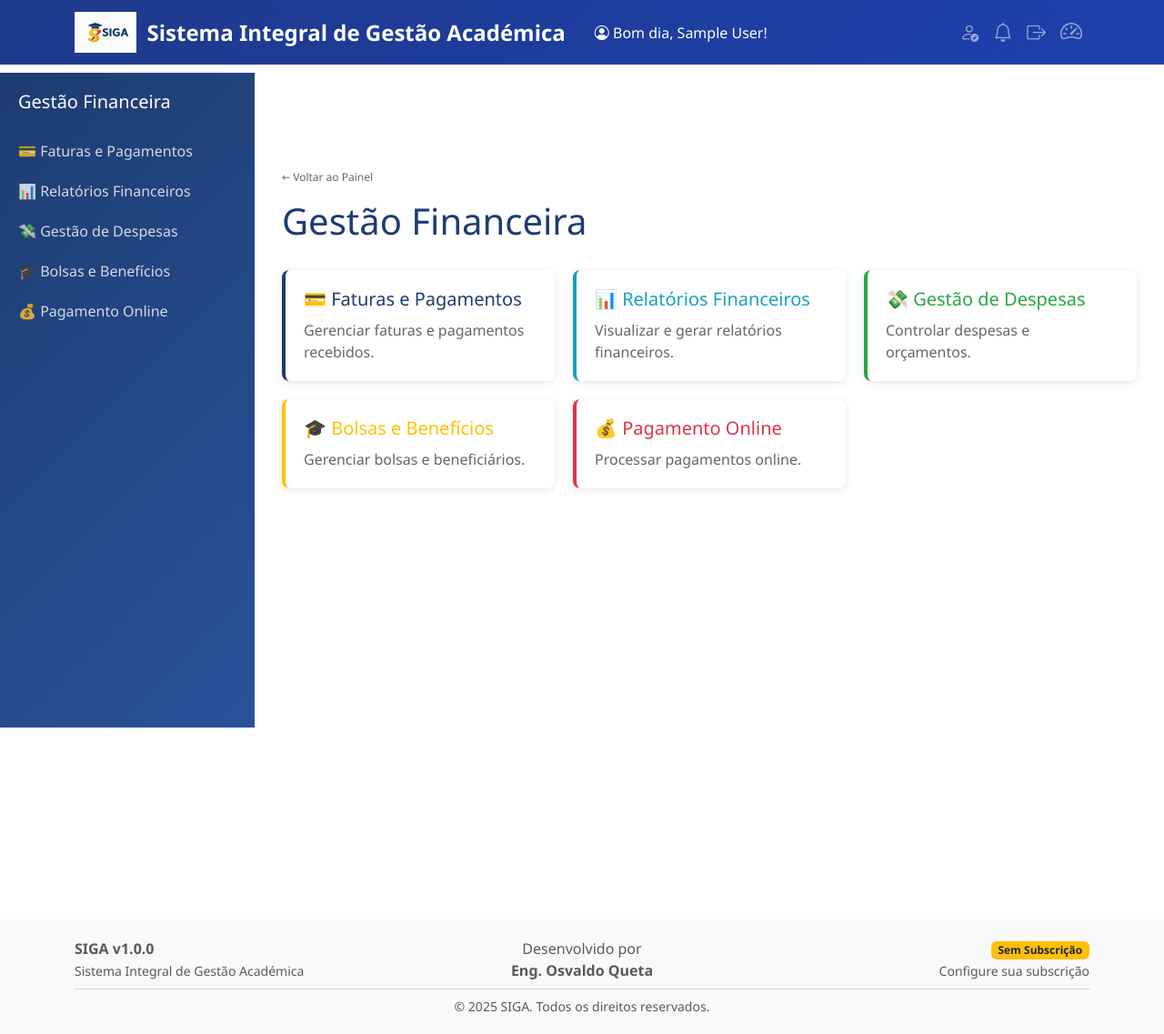
After one commit to OsvaldoFernando/SIGE-QUETA, a Django app: page /gestao-financeira/ in a window 1280 px wide. The commit adds this page. Shown: the whole page at 91% size. Run offline with Django 5.2, Linux system fonts and the light colour scheme; the visitor is signed in with stand-in values (Sample User, id 1); data that the repository does not hold is empty.

Commit message:
Add financial management section with payment and reporting tools
Implement the "Gestão Financeira" section, including views and URLs for Faturas e Pagamentos, Relatórios Financeiros, Gestão de Despesas, Bolsas e Benefícios, and Pagamento Online, and update the main navigation.

Replit-Commit-Author: Agent
Replit-Commit-Session-Id: 503e52ed-ed43-4bc1-a048-ea9a5f2c89ad
Replit-Commit-Checkpoint-Type: full_checkpoint
Replit-Commit-Event-Id: cfb92933-b772-4a0b-9965-f79b7a355b0d
Replit-Commit-Screenshot-Url: https://storage.googleapis.com/screenshot-production-us-central1/983906c9-ba4f-4628-80fa-a508cd9477a3/503e52ed-ed43-4bc1-a048-ea9a5f2c89ad/JuFw8p8
Replit-Helium-Checkpoint-Created: true

```diff
--- /dev/null
+++ b/core/templates/core/gestao_financeira.html
@@ -0,0 +1,62 @@
+{% extends 'core/base.html' %}
+
+{% block title %}Gestão Financeira - SIGA{% endblock %}
+
+{% block content %}
+<div class="container-fluid p-0">
+    <div style="display: flex; min-height: 100vh; margin-top: 80px;">
+        <div style="width: 280px; background: linear-gradient(135deg, #1e3c72 0%, #2a5298 100%); padding: 20px; position: fixed; left: 0; top: 80px; height: calc(100vh - 80px); overflow-y: auto;">
+            <h5 style="color: #fff; margin-bottom: 20px;">Gestão Financeira</h5>
+            <ul style="list-style: none; padding: 0; margin: 0;">
+                <li><a href="{% url 'faturas_pagamentos' %}" class="nav-link" style="color: rgba(255,255,255,0.8); padding: 10px 0; display: block; text-decoration: none;">💳 Faturas e Pagamentos</a></li>
+                <li><a href="{% url 'relatorios_financeiros' %}" class="nav-link" style="color: rgba(255,255,255,0.8); padding: 10px 0; display: block; text-decoration: none;">📊 Relatórios Financeiros</a></li>
+                <li><a href="{% url 'gestao_despesas' %}" class="nav-link" style="color: rgba(255,255,255,0.8); padding: 10px 0; display: block; text-decoration: none;">💸 Gestão de Despesas</a></li>
+                <li><a href="{% url 'bolsas_beneficios' %}" class="nav-link" style="color: rgba(255,255,255,0.8); padding: 10px 0; display: block; text-decoration: none;">🎓 Bolsas e Benefícios</a></li>
+                <li><a href="{% url 'pagamento_online' %}" class="nav-link" style="color: rgba(255,255,255,0.8); padding: 10px 0; display: block; text-decoration: none;">💰 Pagamento Online</a></li>
+            </ul>
+        </div>
+
+        <div style="margin-left: 280px; flex: 1; padding: 30px;">
+            <a href="{% url 'painel_principal' %}" style="text-decoration: none; color: #666; font-size: 12px; margin-bottom: 15px; display: inline-block;">← Voltar ao Painel</a>
+            <h1 style="color: #1e3c72; margin-bottom: 30px;">Gestão Financeira</h1>
+
+            <div style="display: grid; grid-template-columns: repeat(auto-fit, minmax(300px, 1fr)); gap: 20px;">
+                <a href="{% url 'faturas_pagamentos' %}" style="text-decoration: none;">
+                    <div style="background: white; padding: 20px; border-radius: 8px; box-shadow: 0 2px 8px rgba(0,0,0,0.1); border-left: 4px solid #1e3c72; transition: all 0.3s; cursor: pointer;" onmouseover="this.style.boxShadow='0 4px 12px rgba(0,0,0,0.15)'" onmouseout="this.style.boxShadow='0 2px 8px rgba(0,0,0,0.1)'">
+                        <h5 style="color: #1e3c72; margin-bottom: 10px;">💳 Faturas e Pagamentos</h5>
+                        <p style="color: #666; margin: 0;">Gerenciar faturas e pagamentos recebidos.</p>
+                    </div>
+                </a>
+
+                <a href="{% url 'relatorios_financeiros' %}" style="text-decoration: none;">
+                    <div style="background: white; padding: 20px; border-radius: 8px; box-shadow: 0 2px 8px rgba(0,0,0,0.1); border-left: 4px solid #17a2b8; transition: all 0.3s; cursor: pointer;" onmouseover="this.style.boxShadow='0 4px 12px rgba(0,0,0,0.15)'" onmouseout="this.style.boxShadow='0 2px 8px rgba(0,0,0,0.1)'">
+                        <h5 style="color: #17a2b8; margin-bottom: 10px;">📊 Relatórios Financeiros</h5>
+                        <p style="color: #666; margin: 0;">Visualizar e gerar relatórios financeiros.</p>
+                    </div>
+                </a>
+
+                <a href="{% url 'gestao_despesas' %}" style="text-decoration: none;">
+                    <div style="background: white; padding: 20px; border-radius: 8px; box-shadow: 0 2px 8px rgba(0,0,0,0.1); border-left: 4px solid #28a745; transition: all 0.3s; cursor: pointer;" onmouseover="this.style.boxShadow='0 4px 12px rgba(0,0,0,0.15)'" onmouseout="this.style.boxShadow='0 2px 8px rgba(0,0,0,0.1)'">
+                        <h5 style="color: #28a745; margin-bottom: 10px;">💸 Gestão de Despesas</h5>
+                        <p style="color: #666; margin: 0;">Controlar despesas e orçamentos.</p>
+                    </div>
+                </a>
+
+                <a href="{% url 'bolsas_beneficios' %}" style="text-decoration: none;">
+                    <div style="background: white; padding: 20px; border-radius: 8px; box-shadow: 0 2px 8px rgba(0,0,0,0.1); border-left: 4px solid #ffc107; transition: all 0.3s; cursor: pointer;" onmouseover="this.style.boxShadow='0 4px 12px rgba(0,0,0,0.15)'" onmouseout="this.style.boxShadow='0 2px 8px rgba(0,0,0,0.1)'">
+                        <h5 style="color: #ffc107; margin-bottom: 10px;">🎓 Bolsas e Benefícios</h5>
+                        <p style="color: #666; margin: 0;">Gerenciar bolsas e beneficiários.</p>
+                    </div>
+                </a>
+
+                <a href="{% url 'pagamento_online' %}" style="text-decoration: none;">
+                    <div style="background: white; padding: 20px; border-radius: 8px; box-shadow: 0 2px 8px rgba(0,0,0,0.1); border-left: 4px solid #dc3545; transition: all 0.3s; cursor: pointer;" onmouseover="this.style.boxShadow='0 4px 12px rgba(0,0,0,0.15)'" onmouseout="this.style.boxShadow='0 2px 8px rgba(0,0,0,0.1)'">
+                        <h5 style="color: #dc3545; margin-bottom: 10px;">💰 Pagamento Online</h5>
+                        <p style="color: #666; margin: 0;">Processar pagamentos online.</p>
+                    </div>
+                </a>
+            </div>
+        </div>
+    </div>
+</div>
+{% endblock %}
--- a/core/views.py
+++ b/core/views.py
@@ -1079,3 +1079,38 @@ def gestao_eventos(request):
     """View para gestão de eventos"""
     context = {}
     return render(request, 'core/gestao_eventos_view.html', context)
+
+@login_required
+def gestao_financeira(request):
+    """View para página principal de gestão financeira"""
+    return render(request, 'core/gestao_financeira.html')
+
+@login_required
+def faturas_pagamentos(request):
+    """View para faturas e pagamentos"""
+    context = {}
+    return render(request, 'core/faturas_pagamentos_view.html', context)
+
+@login_required
+def relatorios_financeiros(request):
+    """View para relatórios financeiros"""
+    context = {}
+    return render(request, 'core/relatorios_financeiros_view.html', context)
+
+@login_required
+def gestao_despesas(request):
+    """View para gestão de despesas"""
+    context = {}
+    return render(request, 'core/gestao_despesas_view.html', context)
+
+@login_required
+def bolsas_beneficios(request):
+    """View para bolsas e benefícios"""
+    context = {}
+    return render(request, 'core/bolsas_beneficios_view.html', context)
+
+@login_required
+def pagamento_online(request):
+    """View para pagamento online"""
+    context = {}
+    return render(request, 'core/pagamento_online_view.html', context)
--- a/escola_sistema/urls.py
+++ b/escola_sistema/urls.py
@@ -55,6 +55,12 @@ urlpatterns = [
     path('recrutamento/', views.recrutamento, name='recrutamento'),
     path('gestao-tarefas/', views.gestao_tarefas, name='gestao_tarefas'),
     path('gestao-eventos/', views.gestao_eventos, name='gestao_eventos'),
+    path('gestao-financeira/', views.gestao_financeira, name='gestao_financeira'),
+    path('faturas-pagamentos/', views.faturas_pagamentos, name='faturas_pagamentos'),
+    path('relatorios-financeiros/', views.relatorios_financeiros, name='relatorios_financeiros'),
+    path('gestao-despesas/', views.gestao_despesas, name='gestao_despesas'),
+    path('bolsas-beneficios/', views.bolsas_beneficios, name='bolsas_beneficios'),
+    path('pagamento-online/', views.pagamento_online, name='pagamento_online'),
     path('api/escolas/autocomplete/', views.escolas_autocomplete, name='escolas_autocomplete'),
     path('api/escolas/create/', views.escola_create_ajax, name='escola_create_ajax'),
     path('api/ano-academico/trocar/', views.trocar_ano_academico, name='trocar_ano_academico'),
```
Also changed, not shown: core/templates/core/bolsas_beneficios_view.html (added, +17 -0 lines), core/templates/core/faturas_pagamentos_view.html (added, +17 -0 lines), core/templates/core/gestao_despesas_view.html (added, +17 -0 lines), core/templates/core/pagamento_online_view.html (added, +17 -0 lines), core/templates/core/painel_principal.html (+7 -0 lines), core/templates/core/relatorios_financeiros_view.html (added, +17 -0 lines), 2 other files.
